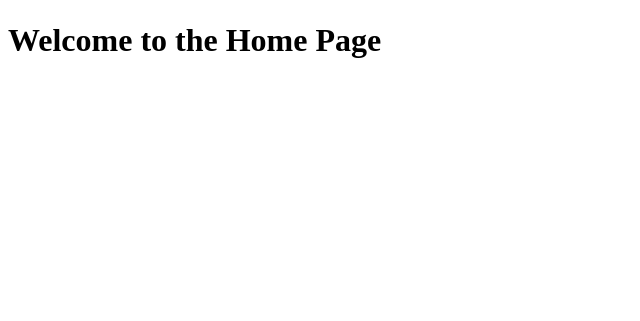
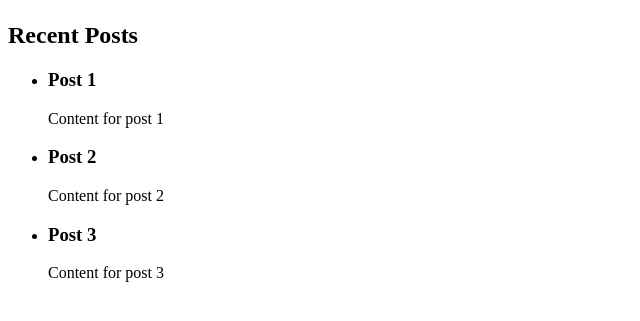
Before and after one commit to arafat1023/django-live-class, a Django app: page / in a window 1280 px wide. Shown: the part 58-379 px from the top of the page, without its empty margins (0-640 px from the left). Run offline with Django 5.2, Linux system fonts and the light colour scheme.

Commit message:
show dynamic content via html

```diff
--- a/blog/templates/blog/home.html
+++ b/blog/templates/blog/home.html
@@ -1,7 +1,15 @@
 {% extends 'base.html' %}
 
-{% block title %}Home Page{% endblock %}
+{% block title %}Home{% endblock %}
 
 {% block content %}
-<h1>Welcome to the Home Page</h1>
+<h2>Recent Posts</h2>
+<ul>
+    {% for post in recent_posts %}
+        <li>
+            <h3>{{ post.title }}</h3>
+            <p>{{ post.content }}</p>
+        </li>
+    {% endfor %}
+</ul>
 {% endblock %}
--- a/blog/views.py
+++ b/blog/views.py
@@ -4,4 +4,9 @@ from django.shortcuts import render
 
 
 def home(request):
-    return render(request, 'blog/home.html')
+    recent_posts = [
+        {'title': 'Post 1', 'content': 'Content for post 1'},
+        {'title': 'Post 2', 'content': 'Content for post 2'},
+        {'title': 'Post 3', 'content': 'Content for post 3'},
+    ]
+    return render(request, 'blog/home.html', {'recent_posts': recent_posts})
```
